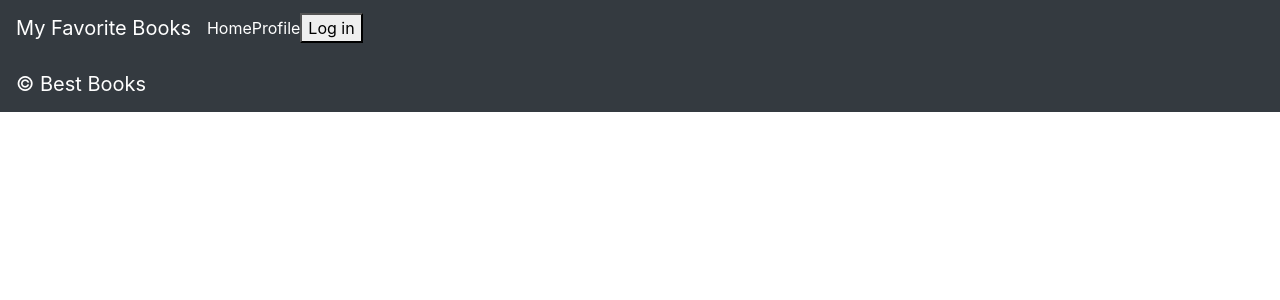
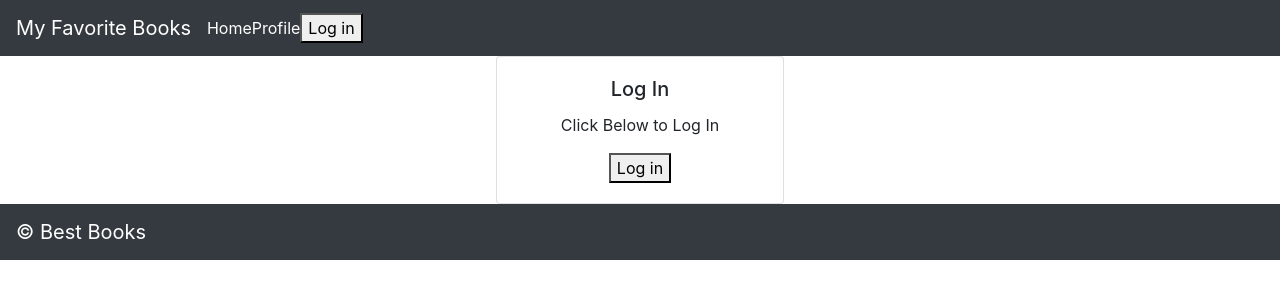
Before and after one commit to Daour211/can-of-books-frontend, a React (Create React App) app: page / in a window 1280 px wide. Shown: the top 300 px of the page. Built offline with nearby package versions, Linux system fonts and the light colour scheme; no server answers.

Commit message:
Modified lab11

```diff
--- a/src/App.js
+++ b/src/App.js
@@ -8,9 +8,11 @@ import {
   Switch,
   Route
 } from "react-router-dom";
+
 import Profile from './components/Profile';
 import MyFavoriteBooks from './myFavoriteBooks.js';
 import { withAuth0 } from '@auth0/auth0-react';
+import Login from './login.js'
 // import LoginButton from './src/components/LogoutButton.js';
 
 class App extends React.Component {
@@ -25,7 +27,7 @@ class App extends React.Component {
             <Switch>
               <Route exact path="/">
                 {
-                  (this.props.auth0.isAuthenticated) ? <MyFavoriteBooks /> : <></>
+                  (this.props.auth0.isAuthenticated) ? <MyFavoriteBooks /> : <Login/>
                 }
                 {/* TODO: if the user is logged in, render the `MyFavoriteBooks` component, if they are not, render the `Login` component */}
               </Route>
--- a/src/components/Profile.js
+++ b/src/components/Profile.js
@@ -11,6 +11,7 @@ class Profile extends Component {
                     isAuthenticated &&
                     <>
 
+                        <img src={user.picture}/>
                         <div>Hello {user.name}</div>
                         <div>Email {user.email}</div>
                     </>
```
